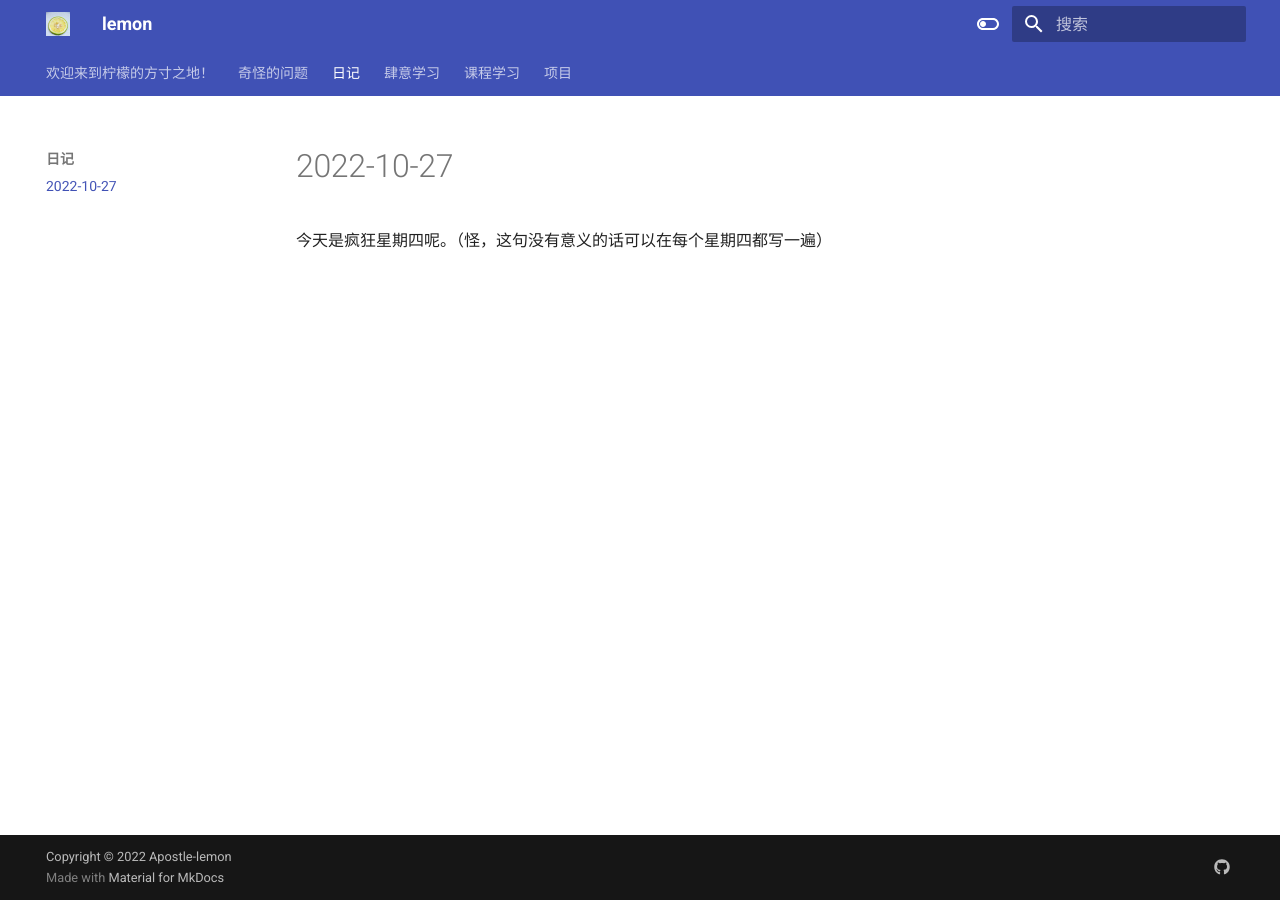
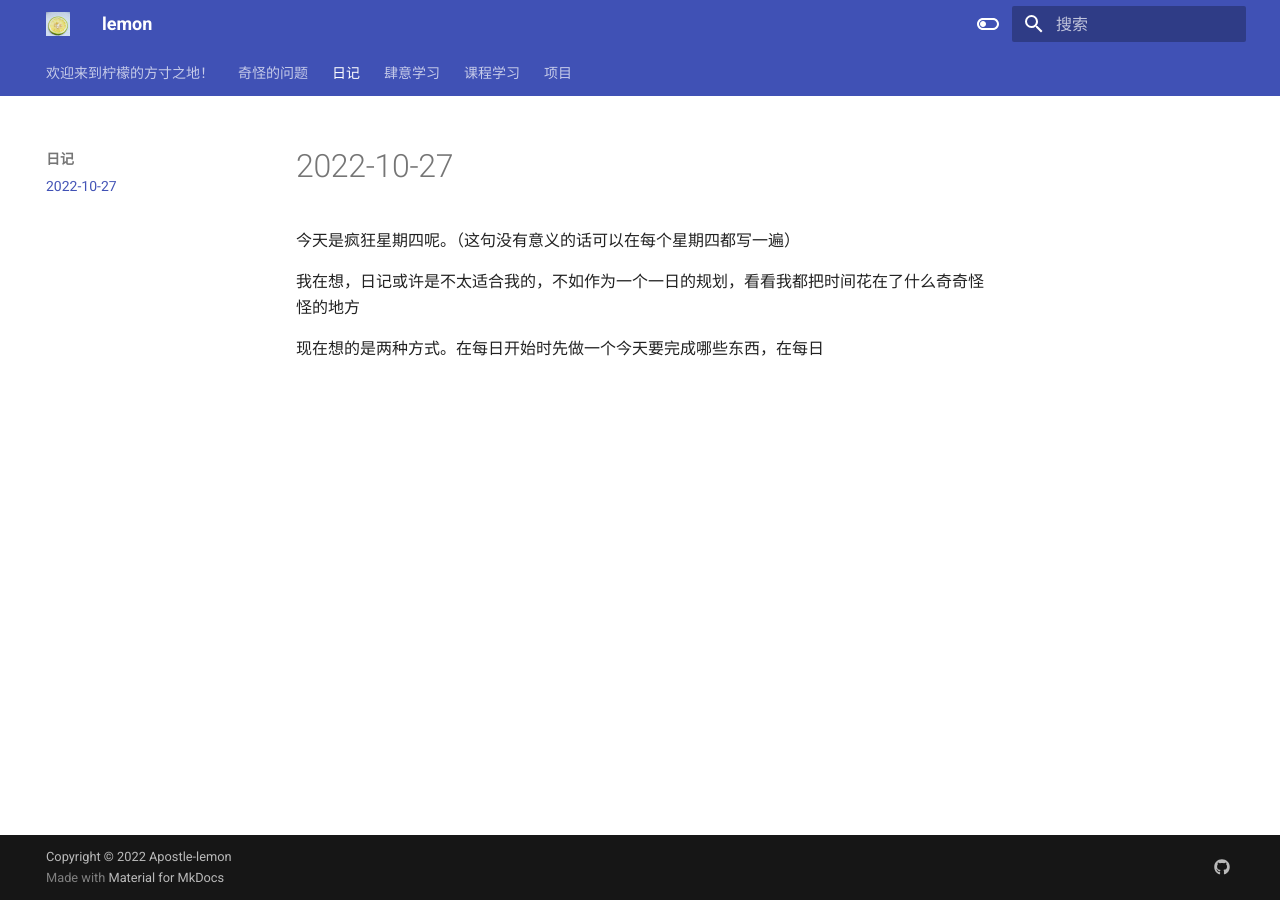
Before and after one commit to Apostle-lemon/Apostle-lemon.github.io, an MkDocs documentation site: the page built from docs/日记/2022-10-27.md, in a window 1280 px wide. Built offline with MkDocs 1.6.1 and Material for MkDocs 9.7.7, drawn with Linux system fonts in a browser that asks for light colours.

Commit message:
vault backup: 2022-10-27 23:36:16
Affected files:
docs/日记/2022-10-27.md

```diff
--- a/docs/日记/2022-10-27.md
+++ b/docs/日记/2022-10-27.md
@@ -1,3 +1,7 @@
 # 2022-10-27
 
-今天是疯狂星期四呢。（怪，这句没有意义的话可以在每个星期四都写一遍）
+今天是疯狂星期四呢。（这句没有意义的话可以在每个星期四都写一遍）
+
+我在想，日记或许是不太适合我的，不如作为一个一日的规划，看看我都把时间花在了什么奇奇怪怪的地方
+
+现在想的是两种方式。在每日开始时先做一个今天要完成哪些东西，在每日
```
